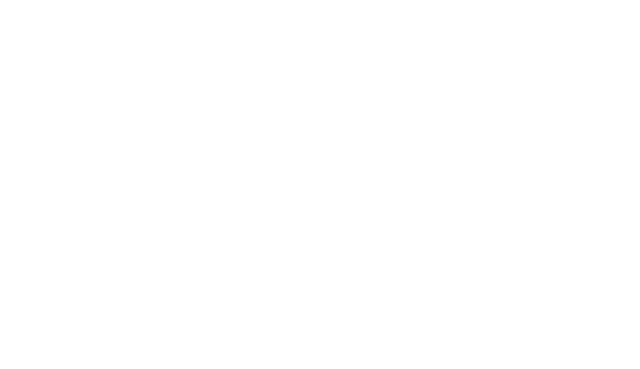
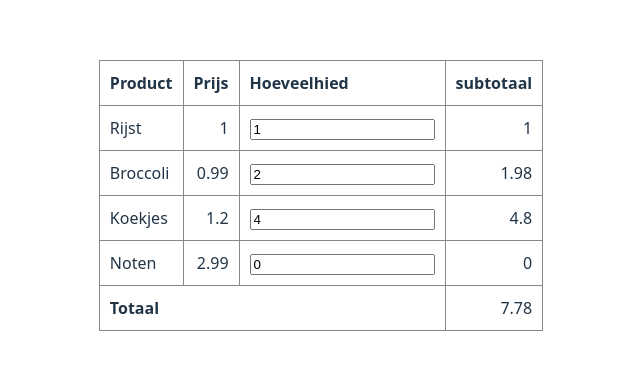
Before and after one commit to Thohorn/MyScript, a Vue app in the folder VueBoodschappenlijst/: page / in a window 1280 px wide. Shown: the part 205-574 px from the top of the page, without its empty margins (319-959 px from the left). Built offline with nearby package versions, Linux system fonts and the light colour scheme.

Commit message:
Basic implementation
No reactivity yet

```diff
--- a/VueBoodschappenlijst/src/App.vue
+++ b/VueBoodschappenlijst/src/App.vue
@@ -1,5 +1,66 @@
-<script setup></script>
+<script setup>
+import { computed } from 'vue';
 
-<template></template>
+const products = [{name:'Rijst', price:1.00, quantity:1, total:1.00},
+                  {name:'Broccoli', price:0.99, quantity:2, total:1.98},
+                  {name:'Koekjes', price:1.20, quantity:4, total:4.80},
+                  {name:'Noten', price:2.99, quantity:0, total:0.00}];
 
-<style scoped></style>
+const listTotal = computed(() => {
+    let myListTotal = 0;
+    for (let product in products){
+        myListTotal += products[product].total;
+    }
+
+    return myListTotal.toFixed(2);
+});
+
+</script>
+
+<template>
+    <table>
+        <thead>
+            <tr>
+                <th>Product</th>
+                <th>Prijs</th>
+                <th>Hoeveelhied</th>
+                <th>subtotaal</th>
+            </tr>
+        </thead>
+        <tbody>
+            <tr v-for="product in products">
+                <td>{{ product.name }}</td>
+                <td class="number">{{ product.price }}</td>
+                <td class="number"><input type="number" value="0" v-model="product.quantity"/></td>
+                <td class="number">{{ product.total }}</td>
+            </tr>
+            <tr>
+                <td colspan="3"><strong>Totaal</strong></td>
+                <td class="number">{{ listTotal }}</td>
+            </tr>
+        </tbody>
+    </table>
+</template>
+
+<style scoped>
+    table {
+        border-collapse: collapse;
+    }
+
+    th {
+        text-align: left;
+    }
+
+    td {
+        text-align: left;
+    }
+
+    td, th {
+        border: 1px solid #888;
+        padding: 10px;
+    }
+
+    .number {
+        text-align: right;
+    }
+</style>
```
